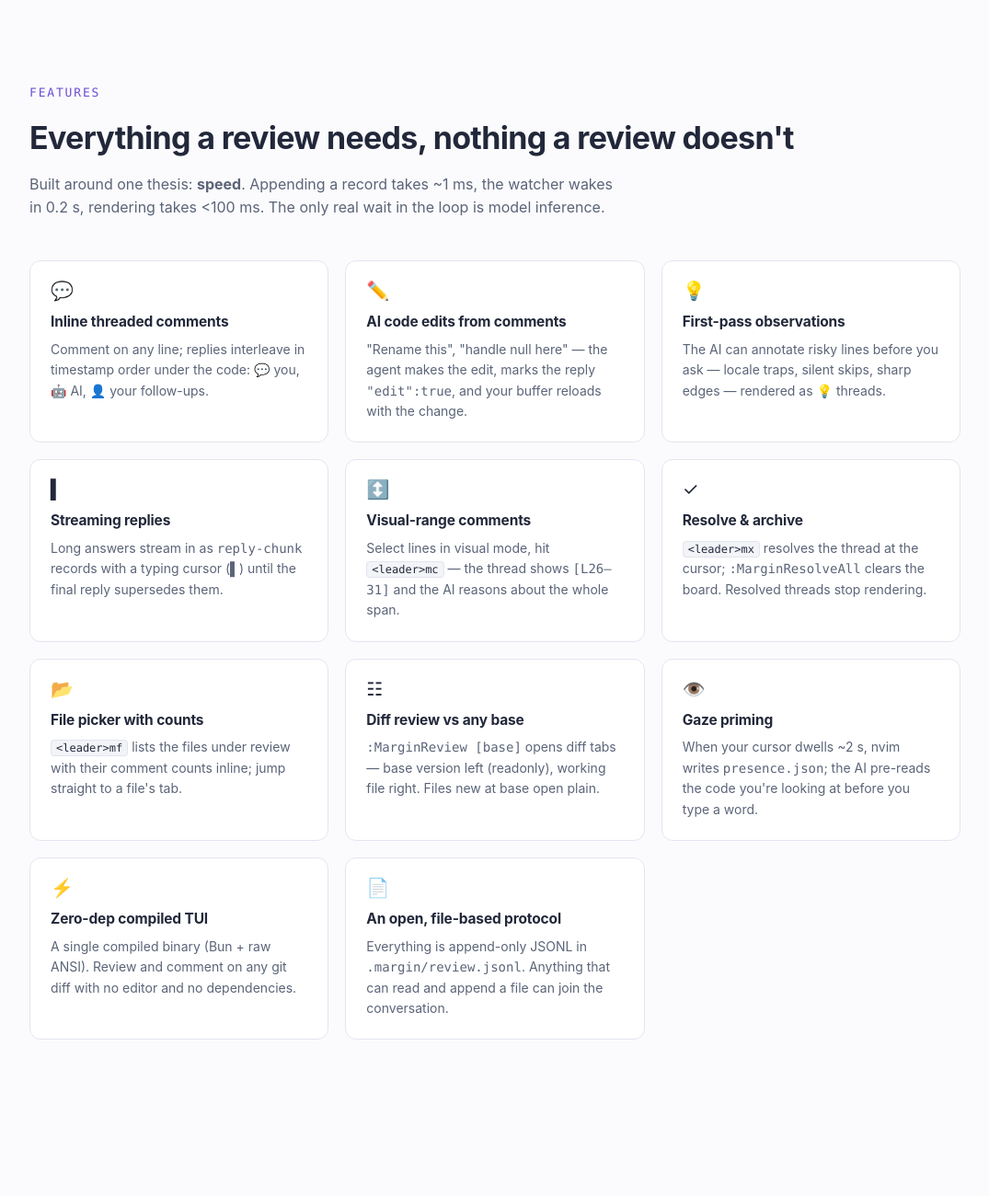
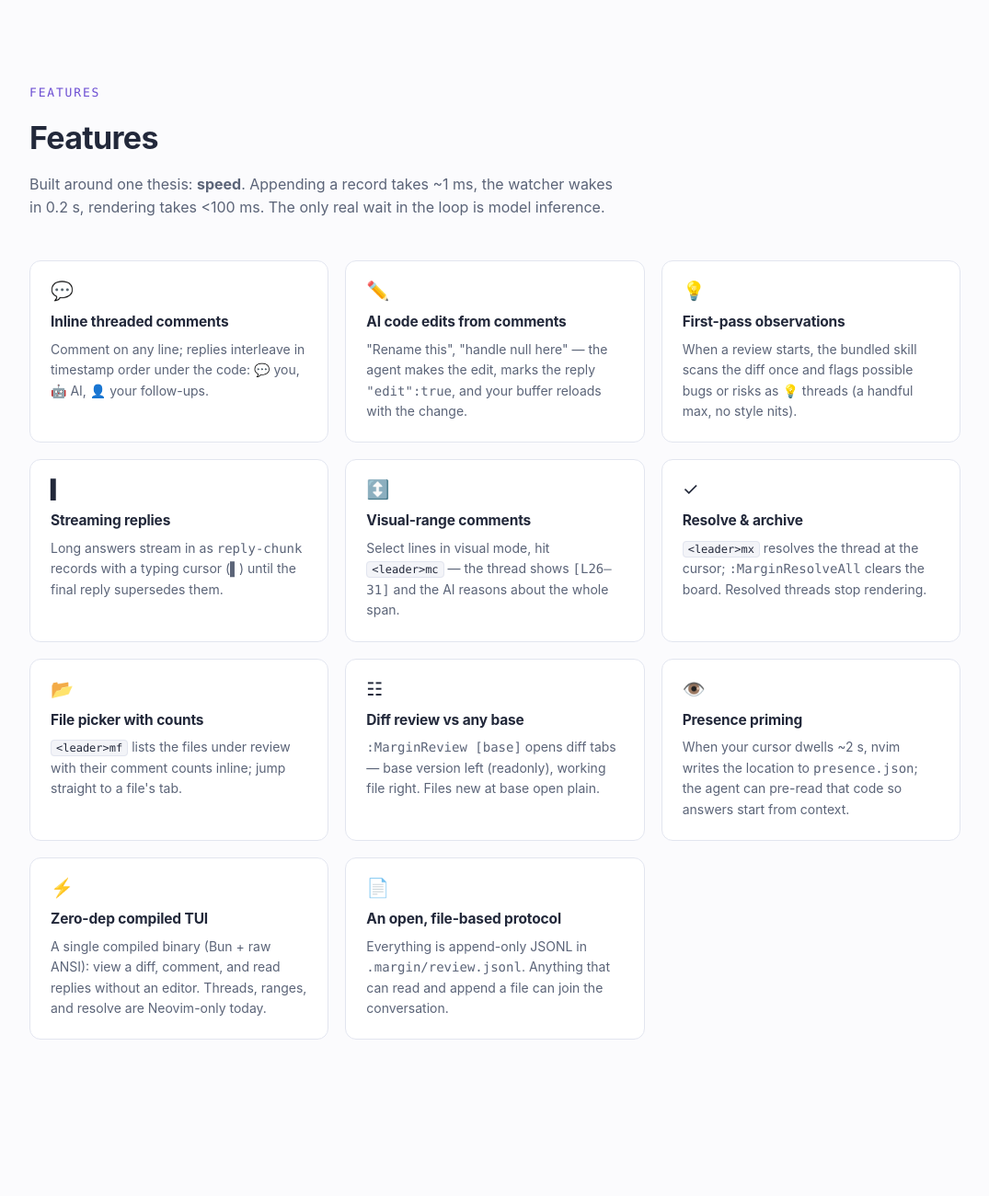
Before and after one commit to azizpunjani/margin, a website: page docs/index.html in a window 1280 px wide. Shown: the part 1420-2720 px from the top of the page at 92% size, without its empty margins (102-1177 px from the left). Drawn offline with Linux system fonts and the light colour scheme.

Commit message:
docs: plainer feature wording, note TUI feature subset

```diff
--- a/docs/index.html
+++ b/docs/index.html
@@ -223,19 +223,19 @@ footer .wrap{display:flex;justify-content:space-between;gap:16px;flex-wrap:wrap}
 <section id="features">
   <div class="wrap">
     <span class="kicker">Features</span>
-    <h2>Everything a review needs, nothing a review doesn't</h2>
+    <h2>Features</h2>
     <p class="lead">Built around one thesis: <b>speed</b>. Appending a record takes ~1&nbsp;ms, the watcher wakes in 0.2&nbsp;s, rendering takes &lt;100&nbsp;ms. The only real wait in the loop is model inference.</p>
     <div class="grid">
       <div class="card"><span class="g">&#x1F4AC;</span><h3>Inline threaded comments</h3><p>Comment on any line; replies interleave in timestamp order under the code: &#x1F4AC; you, &#x1F916; AI, &#x1F464; your follow-ups.</p></div>
       <div class="card"><span class="g">&#x270F;&#xFE0F;</span><h3>AI code edits from comments</h3><p>"Rename this", "handle null here" — the agent makes the edit, marks the reply <code>"edit":true</code>, and your buffer reloads with the change.</p></div>
-      <div class="card"><span class="g">&#x1F4A1;</span><h3>First-pass observations</h3><p>The AI can annotate risky lines before you ask — locale traps, silent skips, sharp edges — rendered as &#x1F4A1; threads.</p></div>
+      <div class="card"><span class="g">&#x1F4A1;</span><h3>First-pass observations</h3><p>When a review starts, the bundled skill scans the diff once and flags possible bugs or risks as &#x1F4A1; threads (a handful max, no style nits).</p></div>
       <div class="card"><span class="g">&#x258D;</span><h3>Streaming replies</h3><p>Long answers stream in as <code>reply-chunk</code> records with a typing cursor (&#x258C;) until the final reply supersedes them.</p></div>
       <div class="card"><span class="g">&#x2195;&#xFE0F;</span><h3>Visual-range comments</h3><p>Select lines in visual mode, hit <kbd>&lt;leader&gt;mc</kbd> — the thread shows <code>[L26&#8211;31]</code> and the AI reasons about the whole span.</p></div>
       <div class="card"><span class="g">&#x2713;</span><h3>Resolve &amp; archive</h3><p><kbd>&lt;leader&gt;mx</kbd> resolves the thread at the cursor; <code>:MarginResolveAll</code> clears the board. Resolved threads stop rendering.</p></div>
       <div class="card"><span class="g">&#x1F4C2;</span><h3>File picker with counts</h3><p><kbd>&lt;leader&gt;mf</kbd> lists the files under review with their comment counts inline; jump straight to a file's tab.</p></div>
       <div class="card"><span class="g">&#x2637;</span><h3>Diff review vs any base</h3><p><code>:MarginReview [base]</code> opens diff tabs — base version left (readonly), working file right. Files new at base open plain.</p></div>
-      <div class="card"><span class="g">&#x1F441;&#xFE0F;</span><h3>Gaze priming</h3><p>When your cursor dwells ~2&nbsp;s, nvim writes <code>presence.json</code>; the AI pre-reads the code you're looking at before you type a word.</p></div>
-      <div class="card"><span class="g">&#x26A1;</span><h3>Zero-dep compiled TUI</h3><p>A single compiled binary (Bun + raw ANSI). Review and comment on any git diff with no editor and no dependencies.</p></div>
+      <div class="card"><span class="g">&#x1F441;&#xFE0F;</span><h3>Presence priming</h3><p>When your cursor dwells ~2&nbsp;s, nvim writes the location to <code>presence.json</code>; the agent can pre-read that code so answers start from context.</p></div>
+      <div class="card"><span class="g">&#x26A1;</span><h3>Zero-dep compiled TUI</h3><p>A single compiled binary (Bun + raw ANSI): view a diff, comment, and read replies without an editor. Threads, ranges, and resolve are Neovim-only today.</p></div>
       <div class="card"><span class="g">&#x1F4C4;</span><h3>An open, file-based protocol</h3><p>Everything is append-only JSONL in <code>.margin/review.jsonl</code>. Anything that can read and append a file can join the conversation.</p></div>
     </div>
   </div>
@@ -290,7 +290,7 @@ footer .wrap{display:flex;justify-content:space-between;gap:16px;flex-wrap:wrap}
       </div>
       <div class="card">
         <h3>Claude Code</h3>
-        <p>The bundled <code>margin-review</code> skill makes Claude Code a review partner: it acks your comment within a second, streams the answer, edits code on request, primes on your gaze via <code>presence.json</code>, and files <code>review-request</code>s for its own changes.</p>
+        <p>The bundled <code>margin-review</code> skill makes Claude Code a review partner: it watches the review file, acks new comments, streams answers, edits code on request, pre-reads code near your cursor via <code>presence.json</code>, and appends <code>review-request</code>s for its own changes.</p>
       </div>
       <div class="card">
         <h3>Bring your own agent</h3>
```
Also changed, not shown: README.md.
